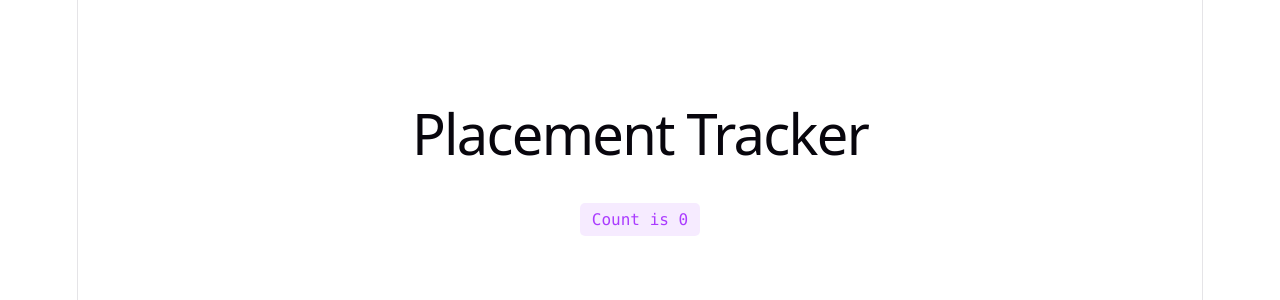
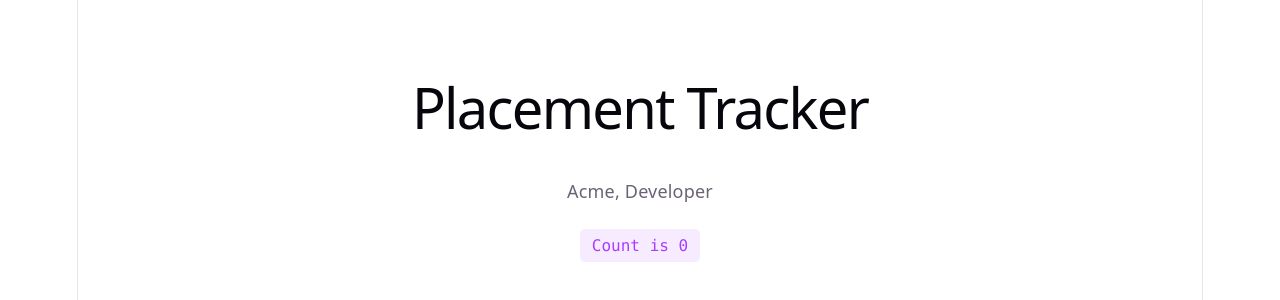
Before and after one commit to MutindaMutio/Placement-Tracker, a React (Vite) app in the folder client/: page / in a window 1280 px wide. Shown: the part 226-526 px from the top of the page. Built offline with nearby package versions, Linux system fonts and the light colour scheme.

Commit message:
Add fakeApplication and render it with ApplicationRow in App.tsx

```diff
--- a/client/src/App.tsx
+++ b/client/src/App.tsx
@@ -1,5 +1,14 @@
 import { useState } from 'react'
 import './App.css'
+import type { Application } from './application.js'
+import { ApplicationRow } from './ApplicationRow.js'
+
+const fakeApplication: Application = {
+  company: 'Acme',
+  role: 'Developer',
+  deadline: '2026-12-04',
+  status: 'Not started',
+}
 
 function App() {
   const [count, setCount] = useState(0)
@@ -10,6 +19,7 @@ function App() {
         <div>
           <h1>Placement Tracker</h1>
         </div>
+        <ApplicationRow application={fakeApplication} />
         <button
           type="button"
           className="counter"
```
